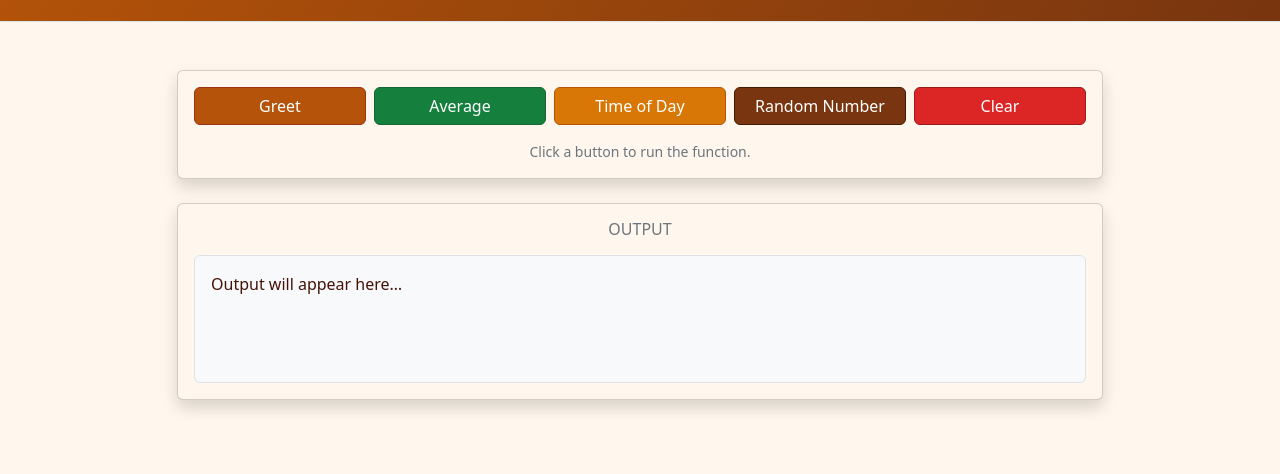
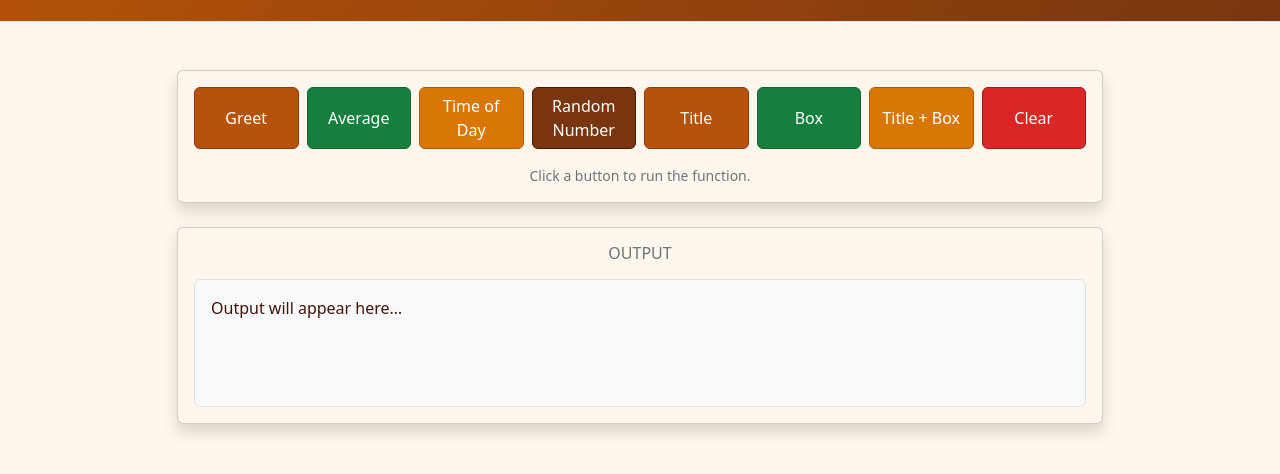
Before and after one commit to Proutum-Ann/1.01-Functions-Refresher-Lesson-Code, a plain HTML site: page index.html in a window 1280 px wide. Shown: the part 56-530 px from the top of the page. Drawn offline with nearby package versions, Linux system fonts and the light colour scheme.

Commit message:
added function for a new title

```diff
--- a/index.html
+++ b/index.html
@@ -15,7 +15,7 @@
 <body>
     <header class="py-4 border-bottom bg-dark text-white">
         <div class="container">
-            <h1 class="h4 m-0">🍂 JS Functions Demo</h1>
+            <h1 class="h4 m-0" id="pageTitle">🍂 JS Functions Demo</h1>
         </div>
     </header>
 
@@ -26,11 +26,14 @@
                 <div class="card shadow">
                     <div class="card-body">
                         <div class="row g-2 text-center">
-                            <div class="col"><button id="btnGreet" class="btn w-100">Greet</button></div>
-                            <div class="col"><button id="btnAvg" class="btn w-100">Average</button></div>
-                            <div class="col"><button id="btnTime" class="btn w-100">Time of Day</button></div>
-                            <div class="col"><button id="btnRandom" class="btn w-100">Random Number</button></div>
-                            <div class="col"><button id="btnClear" class="btn w-100">Clear</button></div>
+                            <div class="col"><button id="btnGreet" class="btn w-100 h-100">Greet</button></div>
+                            <div class="col"><button id="btnAvg" class="btn w-100 h-100">Average</button></div>
+                            <div class="col"><button id="btnTime" class="btn w-100 h-100">Time of Day</button></div>
+                            <div class="col"><button id="btnRandom" class="btn w-100 h-100">Random Number</button></div>
+                            <div class="col"><button id="btnTitle" class="btn w-100 h-100">Title</button></div>
+                            <div class="col"><button id="btnColor" class="btn w-100 h-100">Box</button></div>
+                            <div class="col"><button id="btnBoth" class="btn w-100 h-100">Title + Box</button></div>
+                            <div class="col"><button id="btnClear" class="btn w-100 h-100">Clear</button></div>
                         </div>
                         <p class="text-secondary small text-center mt-3 mb-0">
                             Click a button to run the function.
--- a/script.js
+++ b/script.js
@@ -135,3 +135,20 @@ document.getElementById('btnClear').addEventListener('click', clearOutput)
   Write each function below, and don’t forget to connect each one
   to a new button in index.html using addEventListener.
 */
+
+// Change title text
+function titleChange () {
+  const newTitle = prompt('Change the title text! Write a new title for the page!')
+
+  if(!newTitle) {
+    render('<p>No title given!</p>')
+    return
+  } else {
+    document.getElementById('pageTitle').innerText = newTitle
+  }
+}
+
+// ---- New Buttons ----
+document.getElementById('btnTitle').addEventListener('click', titleChange)
+document.getElementById('btnColor').addEventListener('click', textBoxColor)
+document.getElementById('btnBoth').addEventListener('click', titleBoxColor)
--- a/style.css
+++ b/style.css
@@ -68,3 +68,26 @@ main {
   color: #fff;
 }
 #btnClear:hover { background-color: #991b1b; }
+
+
+/* New Buttons */
+#btnTitle {
+  background-color: #b45309;
+  border-color: #9a3412;
+  color: #fff;
+}
+#btnTitle:hover { background-color: #9a3412; }
+
+#btnColor {
+  background-color: #15803d;
+  border-color: #166534;
+  color: #fff;
+}
+#btnColor:hover { background-color: #166534; }
+
+#btnBoth {
+  background-color: #d97706;
+  border-color: #b45309;
+  color: #fff;
+}
+#btnBoth:hover { background-color: #b45309; }
```
